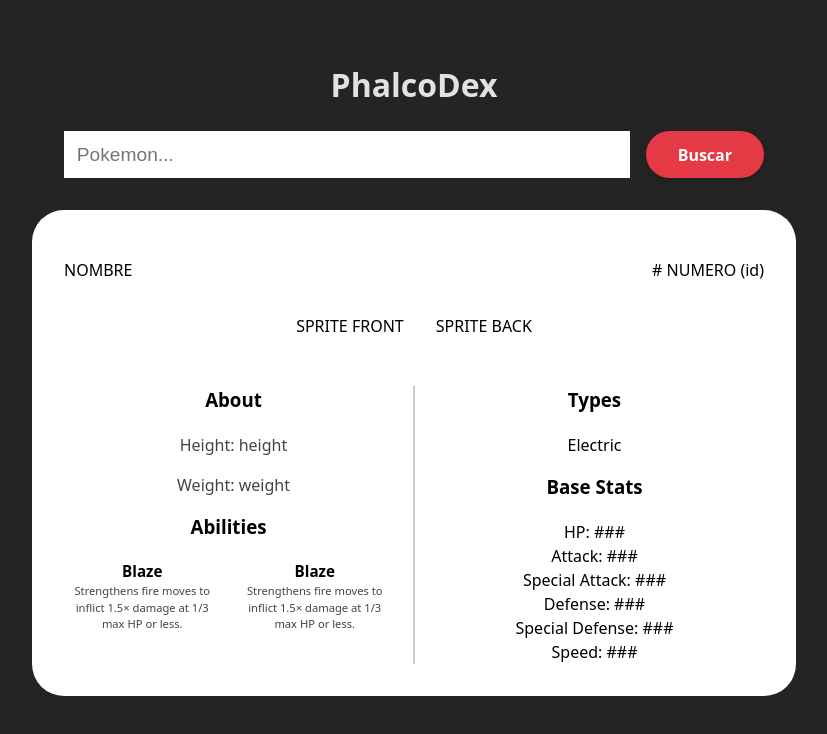
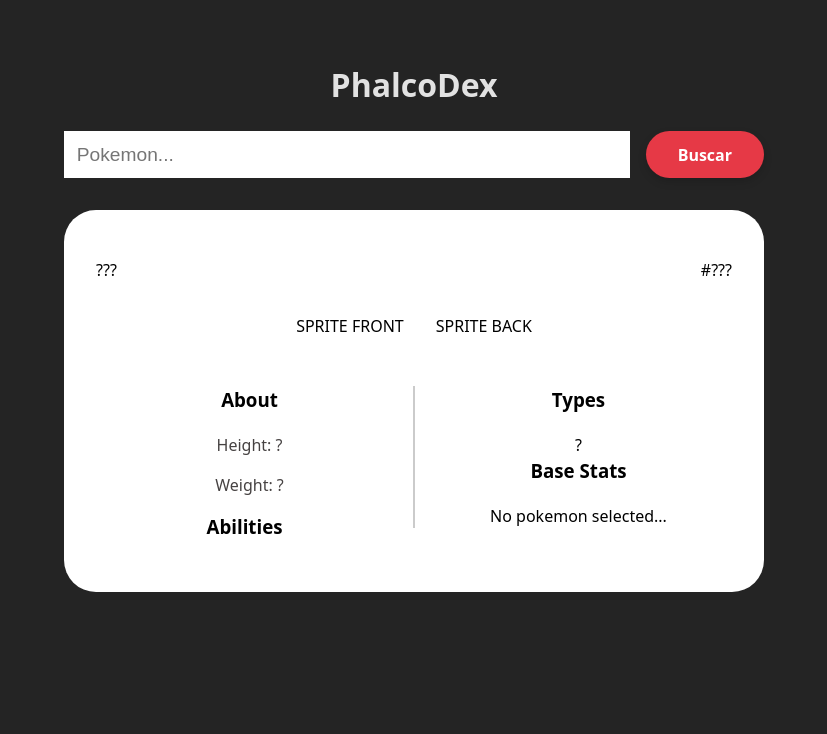
Before and after one commit to phalcobtw/PhalcoDex, a React (Vite) app: page / in a window 1280 px wide. Shown: the top 734 px of the page, without its empty margins (226-1053 px from the left). Built offline with nearby package versions, Linux system fonts and the light colour scheme.

Commit message:
added code to display data dinamically

```diff
--- a/src/components/PokedexContainer.jsx
+++ b/src/components/PokedexContainer.jsx
@@ -1,12 +1,12 @@
 import Abilities from "./Abilities.jsx";
 
-export default function PokedexContainer() {
+export default function PokedexContainer(data) {
   return (
     <>
       <div className="container-pokedex">
         <div className="pokedex-header">
-          <p>NOMBRE</p>
-          <p># NUMERO (id)</p>
+          <p>{data.name ? data.name : "???"}</p>
+          <p>#{data.id ? data.id : "???"}</p>
         </div>
         <div className="pokedex-sprites">
           <p>SPRITE FRONT</p>
@@ -16,39 +16,54 @@
           <div className="info-leftpanel panel">
             <h3>About</h3>
             <div className="about-info">
-              <p>Height: {"height"}</p>
-              <p>Weight: {"weight"}</p>
+              <p>Height: {data.height ? data.height : "?"}</p>
+              <p>Weight: {data.weight ? data.weight : "?"}</p>
             </div>
             <div className="info-leftpanel panel">
               <h3>Abilities</h3>
               <div className="abilities-container">
-                <Abilities>
-                  <h4>Blaze</h4>
-                  <p>Strengthens fire moves to inflict 1.5× damage at 1/3 max HP or less.</p>
-                </Abilities>
-                <Abilities>
-                  <h4>Blaze</h4>
-                  <p>Strengthens fire moves to inflict 1.5× damage at 1/3 max HP or less.</p>
-                </Abilities>
+                {/* TODO: Displayear las habilidades con map */}
+                {data.abilities
+                  ? data.abilities.map((ability) => {
+                      return (
+                        <Abilities key={ability.slot}>
+                          <h4>{ability.ability.name}</h4>
+                          <p>text test</p>
+                        </Abilities>
+                      );
+                    })
+                  : ""}
               </div>
-              {/* TODO: Displayear las habilidades con map */}
             </div>
           </div>
           <div className="info-rightpanel panel">
             <div className="type-container">
               <h3>Types</h3>
               {/* Display pokemon types dynamically */}
-              <p className="type">Electric</p>
+              {data.types
+                ? data.types.map((type) => (
+                    <p className="type" key={type.slot}>
+                      type.type.name
+                    </p>
+                  ))
+                : "?"}
             </div>
             <div className="stats-container">
               <h3>Base Stats</h3>
               {/* Display base stats dynamically */}
-              <p>HP: ###</p>
+              {data.stats
+                ? data.stats.map((stat, index) => (
+                    <p key={index}>
+                      {stat.stat.name}: {stat.base_stat}
+                    </p>
+                  ))
+                : "No pokemon selected..."}
+              {/* <p>HP: ###</p>
               <p>Attack: ###</p>
               <p>Special Attack: ###</p>
               <p>Defense: ###</p>
               <p>Special Defense: ###</p>
-              <p>Speed: ###</p>
+              <p>Speed: ###</p> */}
             </div>
           </div>
         </div>
```
